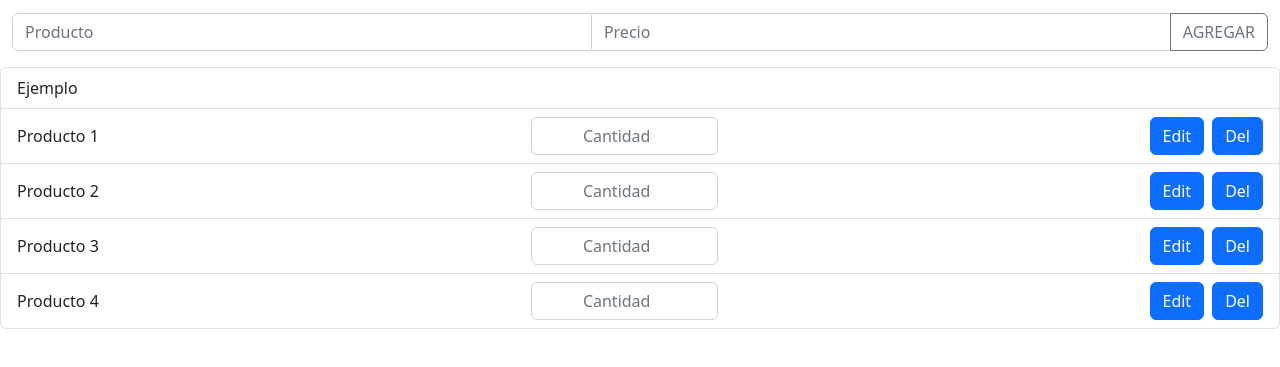
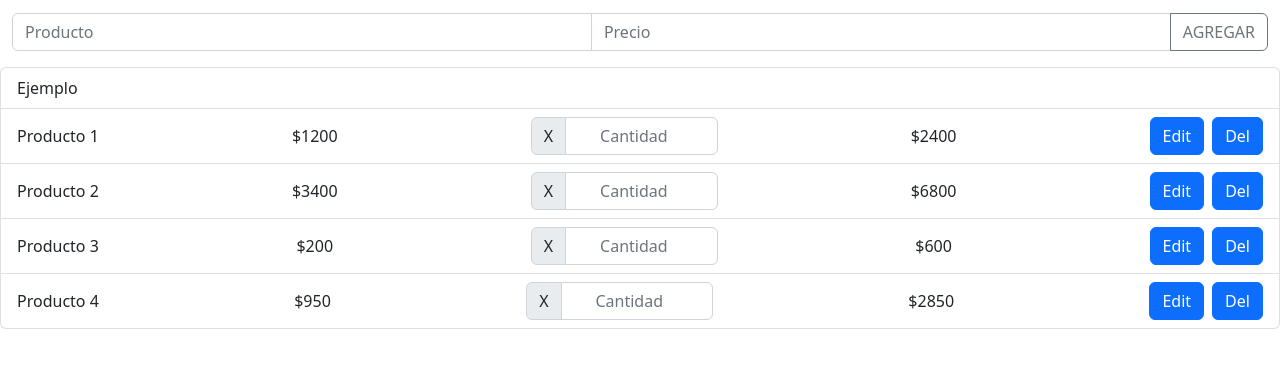
Before and after one commit to LeoYab/JavaScritp, a website: page index.html in a window 1280 px wide. Shown: the part 83-450 px from the top of the page. Drawn offline with nearby package versions, Linux system fonts and the light colour scheme.

Commit message:
Se agregan inputs

```diff
--- a/index.html
+++ b/index.html
@@ -7,7 +7,7 @@
   <meta name="viewport" content="width=device-width, initial-scale=1.0">
   <link href="https://cdn.jsdelivr.net/npm/bootstrap@5.2.0/dist/css/bootstrap.min.css" rel="stylesheet"
     integrity="sha384-gH2yIJqKdNHPEq0n4Mqa/HGKIhSkIHeL5AyhkYV8i59U5AR6csBvApHHNl/vI1Bx" crossorigin="anonymous">
-    <link rel="stylesheet" href="./css/style.css">
+  <link rel="stylesheet" href="./css/style.css">
   <title>Desafío</title>
 </head>
 
@@ -44,7 +44,8 @@
 
   <main class="container-fluid">
     <div class="barraLista">
-      <p>PRODUCTOS AGREGADOS<p>
+      <p>PRODUCTOS AGREGADOS
+      <p>
     </div>
     <div class="input-group mb-3">
       <input type="text" class="form-control" placeholder="Producto" aria-label="Recipient's username"
@@ -58,7 +59,12 @@
       <li class="list-group-item">Ejemplo</li>
       <li class="list-group-item d-flex justify-content-between align-items-center">
         <p class="mb-0">Producto 1</p>
-        <input type="number" class="form-control canti text-center" placeholder="Cantidad">
+        <p class="mb-0">$1200</p>
+        <div class="input-group canti">
+          <span class="input-group-text" id="basic-addon1">X</span>
+          <input type="number" class="form-control text-center" placeholder="Cantidad" aria-describedby="basic-addon1">
+        </div>
+        <p class="mb-0">$2400</p>
         <div class="d-flex justify-content-end gap-2">
           <button class="btn btn-primary" type="submit">Edit</button>
           <button class="btn btn-primary" type="submit">Del</button>
@@ -66,7 +72,12 @@
       </li>
       <li class="list-group-item d-flex justify-content-between align-items-center">
         <p class="mb-0">Producto 2</p>
-        <input type="number" class="form-control canti text-center" placeholder="Cantidad">
+        <p class="mb-0">$3400</p>
+        <div class="input-group canti">
+          <span class="input-group-text" id="basic-addon1">X</span>
+          <input type="number" class="form-control text-center" placeholder="Cantidad" aria-describedby="basic-addon1">
+        </div>
+        <p class="mb-0">$6800</p>
         <div class="d-flex justify-content-end gap-2">
           <button class="btn btn-primary" type="submit">Edit</button>
           <button class="btn btn-primary" type="submit">Del</button>
@@ -74,7 +85,12 @@
       </li>
       <li class="list-group-item d-flex justify-content-between align-items-center">
         <p class="mb-0">Producto 3</p>
-        <input type="number" class="form-control canti text-center" placeholder="Cantidad">
+        <p class="mb-0">$200</p>
+        <div class="input-group canti">
+          <span class="input-group-text" id="basic-addon1">X</span>
+          <input type="number" class="form-control text-center" placeholder="Cantidad" aria-describedby="basic-addon1">
+        </div>
+        <p class="mb-0">$600</p>
         <div class="d-flex justify-content-end gap-2">
           <button class="btn btn-primary" type="submit">Edit</button>
           <button class="btn btn-primary" type="submit">Del</button>
@@ -82,7 +98,12 @@
       </li>
       <li class="list-group-item d-flex justify-content-between align-items-center">
         <p class="mb-0">Producto 4</p>
-        <input type="number" class="form-control canti text-center" placeholder="Cantidad">
+        <p class="mb-0 ">$950</p>
+        <div class="input-group canti">
+          <span class="input-group-text" id="basic-addon1">X</span>
+          <input type="number" class="form-control text-center" placeholder="Cantidad" aria-describedby="basic-addon1">
+        </div>
+        <p class="mb-0">$2850</p>
         <div class="d-flex justify-content-end gap-2">
           <button class="btn btn-primary" type="submit">Edit</button>
           <button class="btn btn-primary" type="submit">Del</button>
```
